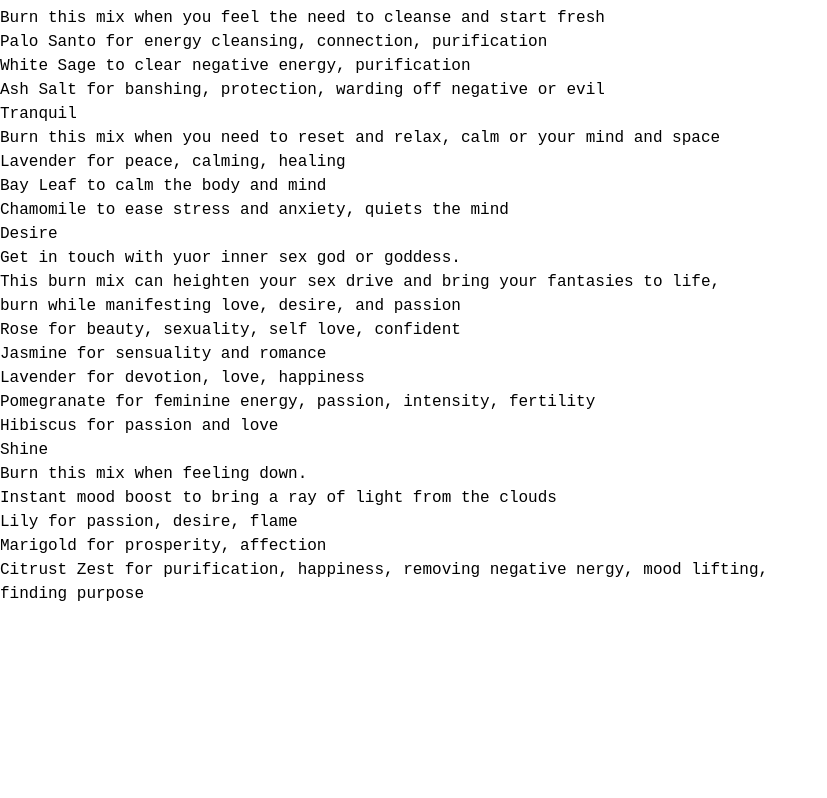
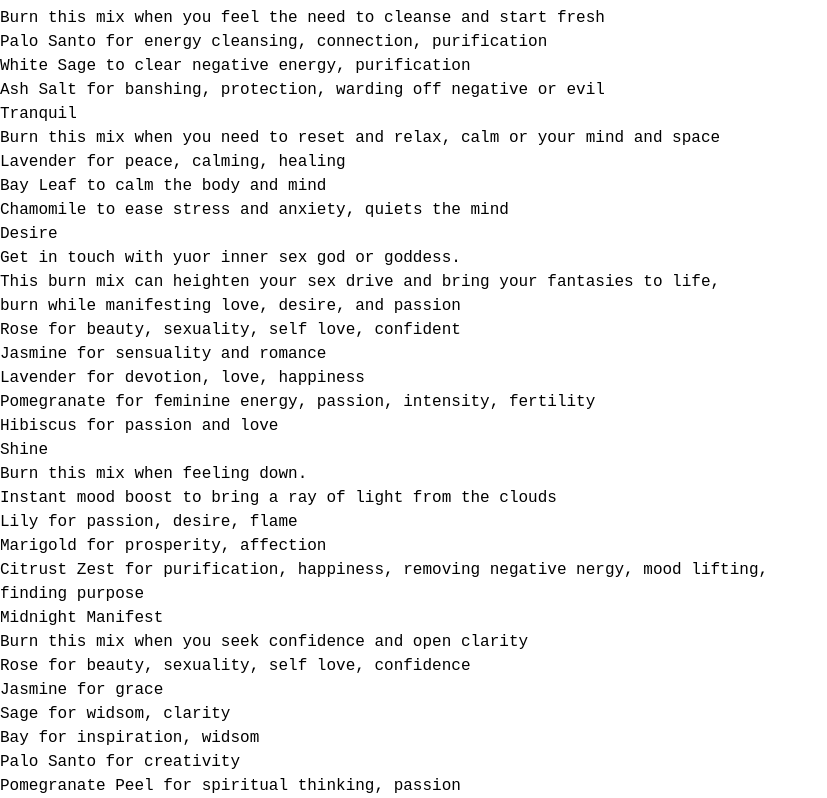
Before and after one commit to maxh1231/charredrose-apothecary, a React (Create React App) app in the folder client/: page /products/burncollection in a window 1280 px wide. Shown: the part 2554-3352 px from the top of the page, without its empty margins (0-827 px from the left). Before the commit the page ends 3160 px from the top, so only its background shows below. Built offline with nearby package versions, Linux system fonts and the light colour scheme; a web font is replaced by a local one; what apollo-upload-client would draw is missing.

Commit message:
Shine burn collection

```diff
--- a/client/src/Pages/BurnCollection.js
+++ b/client/src/Pages/BurnCollection.js
@@ -52,6 +52,16 @@ const BurnCollection = () => {
                         <p><span>Citrust Zest</span> for purification, happiness, removing negative nergy, mood lifting,</p>
                         <p>finding purpose</p>
                     </div>
+                    <div>
+                        <h3>Midnight Manifest</h3>
+                        <p>Burn this mix when you seek confidence and open clarity</p>
+                        <p><span>Rose</span> for beauty, sexuality, self love, confidence</p>
+                        <p><span>Jasmine</span> for grace</p>
+                        <p><span>Sage</span> for widsom, clarity</p>
+                        <p><span>Bay</span> for inspiration, widsom</p>
+                        <p><span>Palo Santo</span> for creativity</p>
+                        <p><span>Pomegranate Peel</span> for spiritual thinking, passion</p>
+                    </div>
                 </div>
             </div>
 
```
